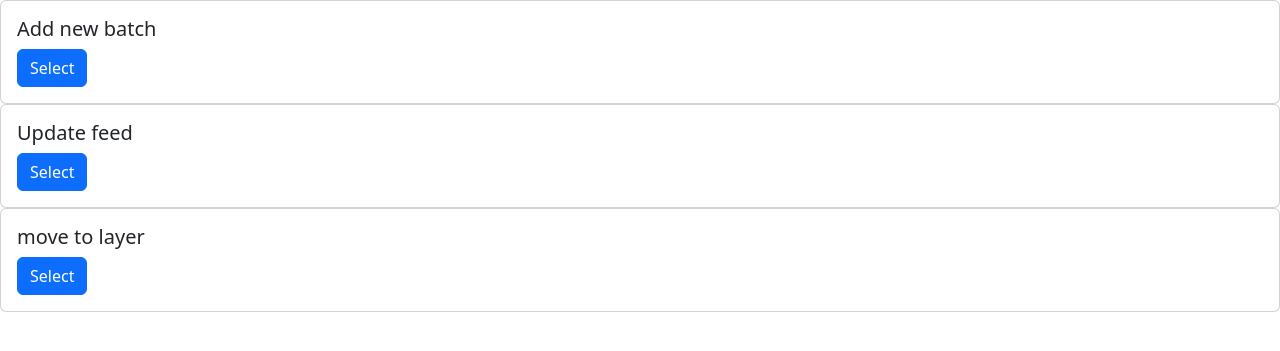
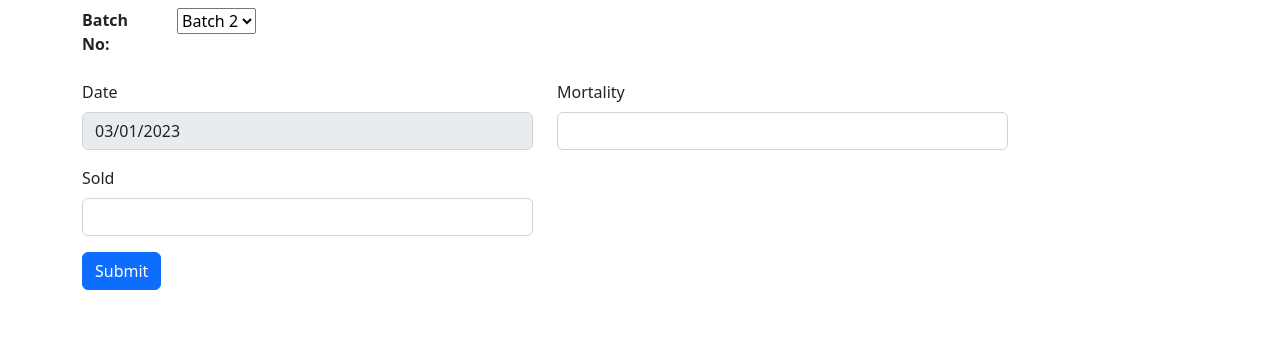
Before and after one commit to Karthikeyan413/Poultry_website, a Django app: page /chicks_input/ in a window 1280 px wide. Shown: the top 351 px of the page. Run offline with Django 4.2, Linux system fonts and the light colour scheme; data comes from the database, SQL or seed files in the repository; both versions use the stored data as it was after the commit.

Commit message:
chicks_func_complete

```diff
--- a/poultry/eggs/models.py
+++ b/poultry/eggs/models.py
@@ -1,4 +1,5 @@
 from django.db import models
+from django.utils import timezone
 import datetime
 
 # Create your models here.
@@ -11,11 +12,17 @@ class layer(models.Model):
     layer_no = models.SmallIntegerField(primary_key=True)
     occupied = models.BooleanField()
 
+    def __str__(self):
+        return 'Layer '+str(self.layer_no)+" "+str(self.occupied)
+
 class chicks(models.Model):
     batch_no = models.PositiveSmallIntegerField(primary_key=True)
-    date = models.DateField(default=datetime.datetime.now().date())
+    date = models.DateTimeField(default=timezone.now())
     total_birds = models.PositiveIntegerField(default=0)
     active = models.BooleanField()
+
+    def __str__(self):
+        return 'Batch_no '+str(self.batch_no)+" "+str(self.active)
 
 # class bt_lyr(models.Model):
 #     batch_no = models.PositiveSmallIntegerField()
@@ -28,19 +35,22 @@ class chicks(models.Model):
 
 class chicks_data(models.Model):
     batch_no = models.ForeignKey(chicks,on_delete=models.DO_NOTHING)
-    date = models.DateField(default=datetime.datetime.now().date())
+    date = models.DateTimeField(default=timezone.now())
     total_birds = models.PositiveIntegerField(default=0)
     mortality = models.PositiveIntegerField(default=0)
     sold = models.PositiveIntegerField(default=0)
-
+    def __str__(self):
+        return str(self.batch_no) +" "+ str(self.date.strftime("%Y-%m-%d"))
 
 class feed_chicks(models.Model):
     batch_no = models.ForeignKey(chicks,on_delete=models.DO_NOTHING)
-    # date = models.DateField(default=datetime.datetime.now().date())
+    date = models.DateTimeField(default=timezone.now())
     received = models.PositiveIntegerField(default=0)
     meter_reading = models.PositiveIntegerField(default=0)
     used = models.IntegerField(default=0)
     gram_per_bird = models.FloatField(default=0)
+    def __str__(self):
+        return str(self.batch_no) +" "+ str(self.date.strftime("%Y-%m-%d"))
 
 # class feed_hen(models.Model):
 #     bt_lyr = models.ForeignKey(bt_lyr,on_delete=models.DO_NOTHING)
--- a/poultry/eggs/views.py
+++ b/poultry/eggs/views.py
@@ -7,9 +7,9 @@ from django.views.decorators.cache import cache_control
 from django.http import HttpResponse, HttpResponseRedirect
 from django.views.decorators.csrf import csrf_protect
 from django.contrib.auth.decorators import user_passes_test
-import datetime
+from django.utils import timezone
 
-from eggs.models import chicks,feed_chicks,chicks_data
+from eggs.models import chicks,feed_chicks,chicks_data,layer
 # Create your views here.
 
 # @user_passes_test(lambda u: u.is_superuser)
@@ -48,8 +48,10 @@ def home(request):
 def select(request):
     return render(request,'selection.html')
 
-def chicks_input(request):
-    return render(request,'chicks_menu.html')
+def chicks_menu(request):
+    layer_status = layer.objects.filter(occupied = False).exists()
+    batch_status = chicks.objects.filter(active = True).exists()
+    return render(request,'chicks_menu.html',{'layer_status':layer_status,'batch_status':batch_status})
 
 def new_batch(request):
     if request.method == 'POST':
@@ -62,7 +64,7 @@ def new_batch(request):
         data_feed = feed_chicks()
 
         chicks_dt.active = True
-        chicks_dt.date = datetime.datetime.now().strftime("%Y-%m-%d")
+        chicks_dt.date = timezone.now()
         chicks_dt.batch_no = batch_number
         chicks_dt.total_birds = total_birds
         chicks_dt.save()
@@ -74,9 +76,12 @@ def new_batch(request):
 
         return HttpResponseRedirect("/select")
     else:
-        date = datetime.datetime.now().strftime("%Y-%m-%d")
+        date = timezone.now().strftime("%Y-%m-%d")
         batch_no_suggest = chicks.objects.all().count() + 1
         return render(request,'chicks_new_batch.html',{'date':date,'batch_no_suggest':batch_no_suggest})
+
+def update_batch(request):
+    return render(request,'update_menu.html')
 
 def feed_input(request):
     if(request.method == 'POST'):
@@ -97,10 +102,46 @@ def feed_input(request):
         ## batch is unique for chicks or duplicate??
         return HttpResponseRedirect('/select')
     else:
-        date = datetime.datetime.now().strftime("%Y-%m-%d")
+        date = timezone.now().strftime("%Y-%m-%d")
         batch_nos = chicks.objects.filter(active = True)
         return render(request,"feed_input.html",{'date':date,'batch_nos':batch_nos})
 
+def chicks_input(request):
+    if(request.method == 'POST'):
+        mortality = int(request.POST.get("mortality"))
+        sold = int(request.POST.get("sold"))
+        batch_no = int(request.POST.get("batch_no"))
+
+        chicks_dt = chicks_data()
+        chicks_dt.batch_no = chicks.objects.get(batch_no = batch_no)
+        chicks_dt.mortality = mortality
+        chicks_dt.sold = sold
+        prev_total_birds = chicks_data.objects.filter(batch_no = batch_no).order_by('-id')[0].total_birds
+        total_birds = prev_total_birds - mortality - sold
+        chicks_dt.total_birds = total_birds
+        chicks_dt.save()
+        return HttpResponseRedirect('/select')
+    else:
+        date = timezone.now().strftime("%Y-%m-%d")
+        batch_nos = chicks.objects.filter(active = True)
+        return render(request,"chicks_input.html",{'date':date,'batch_nos':batch_nos})
+
+def move_batch(request):
+    if(request.method == 'POST'):
+        batch_no = int(request.POST.get("batch_no"))
+        layer_no = int(request.POST.get("layer_no"))
+        chicks_id = chicks.objects.get(batch_no = batch_no)
+        chicks_id.active = False
+        chicks_id.save()
+        layer_id = layer.objects.get(layer_no = layer_no)
+        layer_id.occupied = True
+        layer_id.save()
+        #eggs _ conversion
+        return HttpResponseRedirect('/select')
+    else:
+        batch_nos = chicks.objects.filter(active = True)
+        layer_nos = layer.objects.filter(occupied = False)
+        return render(request,"move_to_layer.html",{'batch_nos':batch_nos,'layer_nos':layer_nos})
 
 '''
 @login_required()
--- a/poultry/poultry/settings.py
+++ b/poultry/poultry/settings.py
@@ -109,7 +109,7 @@ AUTH_PASSWORD_VALIDATORS = [
 
 LANGUAGE_CODE = 'en-us'
 
-TIME_ZONE = 'UTC'
+TIME_ZONE = 'Asia/Kolkata'
 
 USE_I18N = True
 
--- a/poultry/poultry/urls.py
+++ b/poultry/poultry/urls.py
@@ -24,10 +24,13 @@ urlpatterns = [
     path('login/', views.user_login, name='login'),
     path('',views.home,name='home'),
     path('select/', views.select,name='select'),
+    path('chicks_menu/', views.chicks_menu,name='chicks_menu'),
     # path('eggs_input/', views.eggs_input,name='eggs_input'),
-    path('chicks_input/', views.chicks_input,name='chicks_input'),
     path('new_batch/', views.new_batch,name='chicks_new_batch'),
+    path('update_chicks/', views.update_batch,name='update_batch'),
     path('feed_input/',views.feed_input,name='feed_input'),
+    path('chicks_input/',views.chicks_input,name='chicks_input'),
+    path('move_batch/',views.move_batch,name='move_batch'),
     # path('batch_layer/', views.batch_layer,name='batch_layer'),
     # path(r'check/(?P<batch_id>[0-9]+)/$', views.check, name='check'),
     # path('display/', views.display,name='display'),
--- /dev/null
+++ b/poultry/template/chicks_input.html
@@ -0,0 +1,36 @@
+{% extends 'base.html' %}
+{% block main %}
+<div class="container">
+    <form action="" method="post">
+        {% csrf_token %}
+        <div class="row">
+            <h1></h1>
+            <div class="col-1 mb-3">
+                <label for="batch_no" class="form-label"><b>Batch No:</b></label>
+            </div>
+            <div class="col-6 mb-3">
+                <select name="batch_no" id="batch_no">
+                    {% for i in batch_nos %}
+                    <option value="{{ i.batch_no }}">Batch {{i.batch_no}}</option>
+                    {% endfor %}
+                </select>
+            </div>
+        </div>
+        <div class="row">
+            <div class="col-5 mb-3">
+                <label for="date" class="form-label">Date</label>
+                <input type="date" class="form-control" id="date" name="date" value="{{ date }}" required disabled>
+            </div>
+            <div class="col-5 mb-3">
+                <label for="mortality" class="form-label">Mortality</label>
+                <input type="number" class="form-control" id="mortality" name="mortality" required>
+            </div>
+            <div class="col-5 mb-3">
+                <label for="sold" class="form-label">Sold</label>
+                <input type="number" class="form-control" id="sold" name="sold" required>
+            </div>
+        </div>
+        <button type="submit" class="btn btn-primary">Submit</button>
+    </form>
+</div>
+{% endblock main%}
--- a/poultry/template/chicks_menu.html
+++ b/poultry/template/chicks_menu.html
@@ -8,14 +8,24 @@
 </div>
 <div class="card">
     <div class="card-body">
-        <h5 class="card-title">Update feed</h5>
-        <a href="{% url 'feed_input' %}" class="btn btn-primary">Select</a>
+        <h5 class="card-title">Update Batch</h5>
+        <a href="{% url 'update_batch' %}" class="btn btn-primary">Select</a>
     </div>
 </div>
 <div class="card">
     <div class="card-body">
+        {% if layer_status and batch_status%}
         <h5 class="card-title">move to layer</h5>
-        <a href="{% url 'chicks_input' %}" class="btn btn-primary">Select</a>
+        <a href="{% url 'move_batch' %}" class="btn btn-primary">Select</a>
+        {% else%}
+        <h5 class="card-title">move to layer</h5>
+        <a href="#" class="btn btn-primary disabled">Select</a>
+        {% if batch_status%}
+        <div id='invalid' class="form-text" style="color: red;">Layers are occupied !</div>
+        {% else %}
+        <div id='invalid' class="form-text" style="color: red;">Batchs are not avaliable !</div>
+        {% endif %}
+        {% endif %}
     </div>
 </div>
 {% endblock main%}
--- a/poultry/template/selection.html
+++ b/poultry/template/selection.html
@@ -9,7 +9,7 @@
 <div class="card">
     <div class="card-body">
         <h5 class="card-title">CHICKS</h5>
-        <a href="{% url 'chicks_input' %}" class="btn btn-primary">Select</a>
+        <a href="{% url 'chicks_menu' %}" class="btn btn-primary">Select</a>
     </div>
 </div>
 {% endblock main%}
```
Also changed, not shown: poultry/template/move_to_layer.html (added, +37 -0 lines), poultry/template/update_menu.html (added, +15 -0 lines), poultry/db.sqlite3, poultry/eggs/migrations/0019_feed_chicks_date_alter_chicks_date_and_more.py (added).
